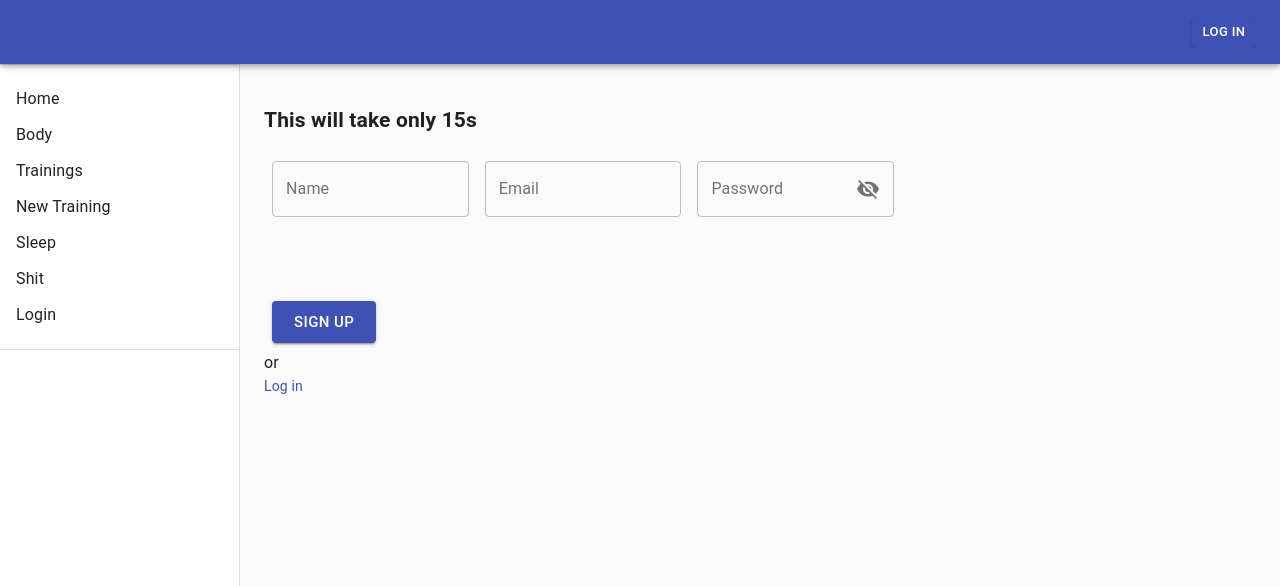
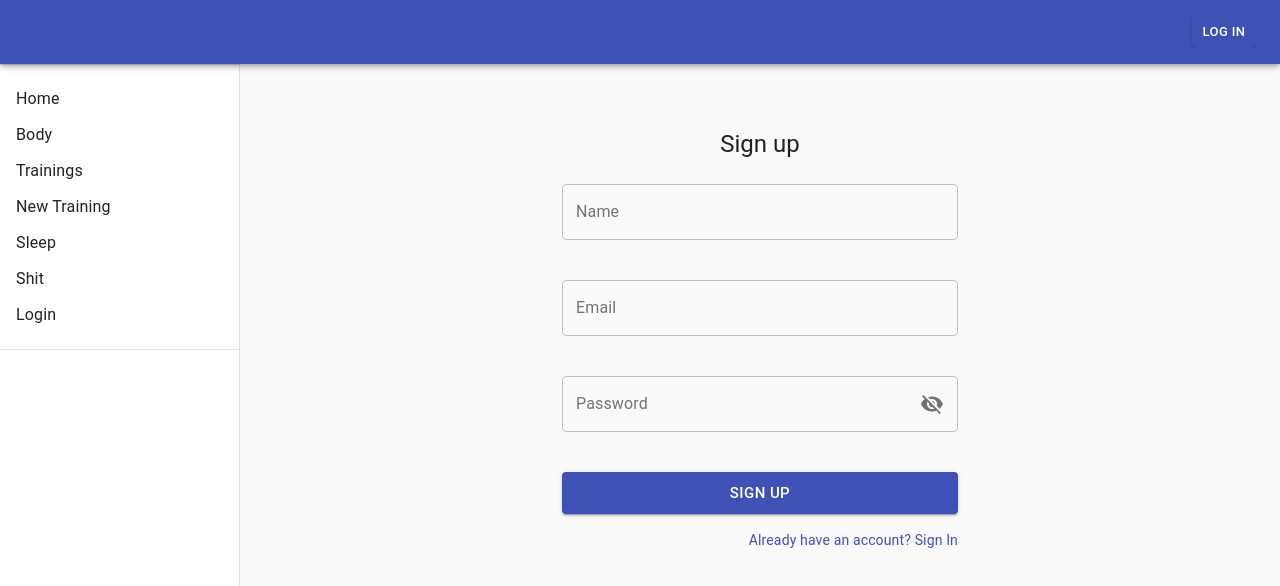
Before and after one commit to monikq/body-mentor, a React (Create React App) app: page /register-new-user in a window 1280 px wide. Shown: the top 586 px of the page. Built offline with nearby package versions, Linux system fonts and the light colour scheme.

Commit message:
add material-ui grid and basic styling

```diff
--- a/src/Components/App.js
+++ b/src/Components/App.js
@@ -1,85 +1,84 @@
-import React, { useState, useMemo, useContext } from "react"
+import React, { useState, useMemo, useContext } from "react";
 import {
   BrowserRouter as Router,
   Switch,
   Route,
-  Redirect
-} from "react-router-dom"
-import Home from "./Pages/Home"
-import ProtectedPage from "./Pages/ProtectedPage"
-import Login from "./Pages/Login"
-import { UserContext } from "./Utilities/UserContext"
-import { NotFound } from "./Errors"
-import Layout from "./Layout"
-import Trainings from "./Trainings"
-import Register from "./Pages/Register"
-
+  Redirect,
+} from "react-router-dom";
+import Home from "./Pages/Home";
+import ProtectedPage from "./Pages/ProtectedPage";
+import Login from "./Pages/Login";
+import { UserContext } from "./Utilities/UserContext";
+import { NotFound } from "./Errors";
+import Layout from "./Layout";
+import Trainings from "./Trainings";
+import Register from "./Pages/Register";
 
 export default function () {
-  const [user, setUser] = useState()
-  //const [trainings, setTrainings] = useState()
-  const providerValue = useMemo(() => ({user: user, setUser: setUser}), [user, setUser])
+  const [user, setUser] = useState();
+  // const [trainings, setTrainings] = useState()
+  const providerValue = useMemo(() => ({ user: user, setUser: setUser }), [
+    user,
+    setUser,
+  ]);
 
   const trainings = [
     {
       id: "111234",
-      name: 'Bary Trening',
-
-    }
-  ]
+      name: "Bary Trening",
+    },
+  ];
 
   const navLinks = [
     {
       id: 1,
       text: "Home",
-      path: '/'
+      path: "/",
     },
     {
       id: 2,
       text: "Body",
-      path: '/body'
+      path: "/body",
     },
     {
       id: 3,
       text: "Trainings",
-      path: '/trainings'
+      path: "/trainings",
     },
     {
       id: 4,
       text: "New Training",
-      path: '/new-training'
+      path: "/new-training",
     },
     {
       id: 5,
       text: "Sleep",
-      path: '/sleep'
+      path: "/sleep",
     },
     {
       id: 6,
       text: "Shit",
-      path: '/shit'
+      path: "/shit",
     },
     {
       id: 7,
       text: "Login",
-      path: '/login'
-    }
-  ]
-
+      path: "/login",
+    },
+  ];
 
   return (
     <Router>
-      <div>
       <UserContext.Provider value={providerValue}>
-          <Layout  trainings={trainings} navLinks = {navLinks} user={user}>
+        <Layout trainings={trainings} navLinks={navLinks} user={user}>
           <Switch>
             <Route exact path="/">
               <Home />
             </Route>
-                <PrivateRoute path="/body" >
+            <PrivateRoute path="/body">
               <ProtectedPage />
             </PrivateRoute>
-                <PrivateRoute path="/sleep" >
+            <PrivateRoute path="/sleep">
               <ProtectedPage />
             </PrivateRoute>
             {/* <PrivateRoute path="/sleep" render ={ () => <div>Sleep</div>} /> */}
@@ -95,24 +94,25 @@ export default function () {
             <PrivateRoute path="/shit">
               <ProtectedPage />
             </PrivateRoute>
-                <PrivateRoute path="/trainings" render={
-                  props => <Trainings {...props} trainings={trainings} />
-                } />
-                <PrivateRoute path="/new-training" render={
-                  props => <Trainings {...props} trainings={trainings} />
-                } />
+            <PrivateRoute
+              path="/trainings"
+              render={(props) => <Trainings {...props} trainings={trainings} />}
+            />
+            <PrivateRoute
+              path="/new-training"
+              render={(props) => <Trainings {...props} trainings={trainings} />}
+            />
 
-                <Route component={ NotFound } />
+            <Route component={NotFound} />
           </Switch>
         </Layout>
       </UserContext.Provider>
-      </div>
     </Router>
   );
 }
 
 function PrivateRoute({ children, ...rest }) {
-  const { user } = useContext(UserContext)
+  const { user } = useContext(UserContext);
   return (
     <Route
       {...rest}
@@ -123,7 +123,7 @@ function PrivateRoute({ children, ...rest }) {
           <Redirect
             to={{
               pathname: "/login",
-              state: { from: location }
+              state: { from: location },
             }}
           />
         )
--- a/src/Components/Layout/index.js
+++ b/src/Components/Layout/index.js
@@ -178,85 +178,3 @@ Layout.propTypes = {
 }
 
 export default withRouter (Layout)
-
-//withStyles(styles) Layout
-//withRouter(Layout) //we need it for navigation selected button to check our pathname and Layout is outside of
-// App.js so we need to use withRouter to have location, history and match in this component
-/* export default compose (
-    withStyles(styles),
-    withRouter
-)
-//in App.js > import { compose } from 'recompose'
-//add it as dependency for realibility > package.json test
-yarn add decompose
-*/
-
-
-
-
-/* const drawer = (
-  <div>
-      <Hidden /* sxDown */ /*>
-          <div className={classes.toolbar} />
-      </Hidden>
-
-      <Divider />
-      <List>
-          <MenuList>
-          {navLinks.map(({text, path}) => (
-            <MenuItem component={Link} to={path} selected={{path} === pathname}>
-                  {text}
-              </MenuItem>
-          ))}
-
-               <MenuItem component={Link} to="/" selected={'/' === pathname}>
-                  Home
-              </MenuItem>
-              <MenuItem component={Link} to="/public" selected={'/public' === pathname}>
-                  Public
-              </MenuItem>
-              <MenuItem component={Link} to="/protected" selected={'/protected' === pathname}>
-                Protected
-              </MenuItem>
-              <MenuItem component={Link} to="/login" selected={'/login' === pathname}>
-               Login
-              </MenuItem>
-              <MenuItem component={Link} to="new-training"  selected={'/new-training' === pathname}>
-                  Training
-              </MenuItem>
-              <MenuList>
-                  {trainings.map(({ id, name }) => {
-                      console.log("pathname", pathname)
-                      console.log("props", props)
-                      const to = `/new-training/${id}`
-                      return <MenuItem
-                          to={to}
-                          key={id}
-                          className={classes.nested}
-                          component={Link}
-                          selected={to === pathname}
-                          >
-                              {name}
-                          </MenuItem>
-                  })}
-              </MenuList>
-
-          </MenuList>
-           {['Inbox', 'Starred', 'Send email', 'Drafts'].map((text, index) => (
-          <ListItem button key={text}>
-              <ListItemIcon>{index % 2 === 0 ? <InboxIcon /> : <MailIcon />}</ListItemIcon>
-              <ListItemText primary={text} />
-          </ListItem>
-          ))}
-      </List>
-      <Divider />
-      <List>
-          {['All mail', 'Trash', 'Spam'].map((text, index) => (
-          <ListItem button key={text}>
-              <ListItemIcon>{index % 2 === 0 ? <InboxIcon /> : <MailIcon />}</ListItemIcon>
-              <ListItemText primary={text} />
-          </ListItem>
-          ))}
-      </List>
-  </div>
-) */
--- a/src/Components/Pages/Login/index.js
+++ b/src/Components/Pages/Login/index.js
@@ -1,63 +1,72 @@
- import React, {useContext, useState, Fragment} from 'react'
- import {
-    useHistory,
-    useLocation
-  } from "react-router-dom"
-import { UserContext }  from "../../Utilities/UserContext"
-import { login } from '../../Authentication'
+import React, { useContext, useState, Fragment } from "react";
+import { makeStyles } from "@material-ui/core/styles";
+import clsx from "clsx";
+import { IconButton, Button, Link, Typography } from "@material-ui/core";
+import OutlinedInput from "@material-ui/core/OutlinedInput";
+import InputLabel from "@material-ui/core/InputLabel";
+import InputAdornment from "@material-ui/core/InputAdornment";
+import FormControl from "@material-ui/core/FormControl";
+import Visibility from "@material-ui/icons/Visibility";
+import VisibilityOff from "@material-ui/icons/VisibilityOff";
+import Grid from "@material-ui/core/Grid";
+import Container from "@material-ui/core/Container";
+import FormHelperText from "@material-ui/core/FormHelperText";
+import { useHistory, useLocation } from "react-router-dom";
+import { UserContext } from "../../Utilities/UserContext";
 
-import { makeStyles } from '@material-ui/core/styles';
-import clsx from 'clsx';
-import {IconButton, Button, Link, Typography} from '@material-ui/core';
-import OutlinedInput from '@material-ui/core/OutlinedInput';
-import InputLabel from '@material-ui/core/InputLabel';
-import InputAdornment from '@material-ui/core/InputAdornment';
-import FormControl from '@material-ui/core/FormControl';
-import Visibility from '@material-ui/icons/Visibility';
-import VisibilityOff from '@material-ui/icons/VisibilityOff';
+import { login } from "../../Authentication";
 
 const useStyles = makeStyles((theme) => ({
   root: {
-    display: 'flex',
-    flexWrap: 'wrap',
+    display: "flex",
+    flexWrap: "wrap",
   },
   margin: {
-    margin: theme.spacing(1),
+    margin: theme.spacing(3, 0, 2),
   },
   withoutLabel: {
     marginTop: theme.spacing(3),
   },
-  textField: {
-    width: '25ch',
+  paper: {
+    marginTop: theme.spacing(5),
+    display: "flex",
+    flexDirection: "column",
+    alignItems: "center",
+  },
+  form: {
+    width: "100%", // Fix IE 11 issue.
+    marginTop: theme.spacing(1),
   },
 }));
 
-
 export default () => {
-    const classes = useStyles()
-    const { user, setUser } = useContext(UserContext)
-    let history = useHistory()
-    let location = useLocation()
-    let { from } = location.state || { from: { pathname: "/" } }
+  const classes = useStyles();
+  const { user, setUser } = useContext(UserContext);
+  let history = useHistory();
+  let location = useLocation();
+  let { from } = location.state || { from: { pathname: "/" } };
 
   const [values, setValues] = useState({
-      email: 'test@gmail.com',
-      password: 'password',
+    email: "test@gmail.com",
+    password: "password",
     showPassword: false,
-    })
-    const [error, setError] = useState(false)
+  });
+  const [error, setError] = useState(false);
 
-    const LogoutButton = () => ( <button
+  const LogoutButton = () => (
+    <button
       onClick={() => {
-          setUser(null)
+        setUser(null);
         //history.push("/public")
       }}
-      >Logout</button>
-      )
+    >
+      Logout
+    </button>
+  );
 
   const handleChange = (prop) => (event) => {
-      event.preventDefault()
-      setError(false)
+    event.preventDefault();
+    setError(false);
     setValues({ ...values, [prop]: event.target.value });
   };
 
@@ -70,63 +79,67 @@ export default () => {
   };
 
   const handleSubmit = async (event) => {
-      event.preventDefault()
-      const response = await login(values)
+    event.preventDefault();
+    const response = await login(values);
 
-      if(response.success === 0) {
-        setError(response.msg)
+    if (response.success === 0) {
+      setError(response.msg);
+    } else if (response.success === 1) {
+      setUser(response.user);
+      if (from.pathname !== "/") history.replace(from);
+    } else {
+      console.log("error - database input is not in range of values");
     }
-      else if(response.success === 1) {
-        setUser(response.user)
-        if(from.pathname !== '/')
-          history.replace(from)
-      }
-      else {
-        console.log('error - database input is not in range of values')
-      }
-    }
-
-    const _renderError = () => (
-      //<FormHelperText>{helperText}</FormHelperText>
-      //https://material-ui.com/components/radio-buttons/#show-error
-      error ? (<p  style={{color: "red"}}>{error}</p>) : ''
-    )
+  };
 
   return (
-      <Fragment>
-
-        { user ? (
+    <Container component="main" maxWidth="xs">
+      {user ? (
         <Fragment>
           {/* <pre>{JSON.stringify(user, null, 2)}</pre> */}
-            <h2>Welcome {user['username']}</h2>
-            <h3>your email is {user['user_email']}</h3>
+          <h2>Welcome {user["username"]}</h2>
+          <h3>your email is {user["user_email"]}</h3>
           <LogoutButton />
         </Fragment>
       ) : (
-            <div>
+        <div className={classes.paper}>
+          <Typography component="h1" variant="h5">
+            Sign in
+          </Typography>
           <form
-                  onSubmit={
-                    async (event) => { handleSubmit(event) }
-                  }
+            onSubmit={async (event) => {
+              handleSubmit(event);
+            }}
           >
-              <FormControl className={clsx(classes.margin, classes.textField)} variant="outlined">
+            <FormControl
+              className={clsx(classes.margin)}
+              variant="outlined"
+              fullWidth
+            >
               <InputLabel htmlFor="component-outlined">Email</InputLabel>
               <OutlinedInput
                 required
-                  id="component-outlined"
-                  type="email" value={values.email}
-                  onChange={handleChange('email')}
-                  label="Email"
+                id="email"
+                label="email"
+                type="email"
+                value={values.email}
+                onChange={handleChange("email")}
               />
             </FormControl>
-              <FormControl className={clsx(classes.margin, classes.textField)} variant="outlined">
-                <InputLabel htmlFor="outlined-adornment-password">Password</InputLabel>
+            <FormControl
+              className={clsx(classes.margin)}
+              variant="outlined"
+              fullWidth
+            >
+              <InputLabel htmlFor="outlined-adornment-password">
+                Password
+              </InputLabel>
               <OutlinedInput
                 required
                 id="outlined-adornment-password"
-                  type={values.showPassword ? 'text' : 'password'}
+                type={values.showPassword ? "text" : "password"}
                 value={values.password}
-                  onChange={handleChange('password')}
+                onChange={handleChange("password")}
                 endAdornment={
                   <InputAdornment position="end">
                     <IconButton
@@ -142,25 +155,37 @@ export default () => {
                 labelWidth={70}
               />
             </FormControl>
-                <br />
-                <Button type="submit" variant="contained" disableRipple  size="large" color="primary" className={classes.margin}>
+            <FormControl error={error}>
+              <FormHelperText>{error}</FormHelperText>
+            </FormControl>
+            <Button
+              type="submit"
+              fullWidth
+              variant="contained"
+              disableRipple
+              size="large"
+              color="primary"
+              className={classes.margin}
+            >
               Log in
             </Button>
-                <Typography> or
+            <Grid container>
+              <Grid item xs />
+              <Grid item>
                 <Link
-                  component="button"
+                  href="#"
                   variant="body2"
                   onClick={() => {
-                    history.push("/register-new-user")
+                    history.push("/register-new-user");
                   }}
                 >
-                  Sign up
-                </Link></Typography>
+                  {"Don't have an account? Sign Up"}
+                </Link>
+              </Grid>
+            </Grid>
           </form>
-                { _renderError() }
-
         </div>
       )}
-      </Fragment>
+    </Container>
   );
-  }
+};
--- a/src/Components/Pages/Register/index.js
+++ b/src/Components/Pages/Register/index.js
@@ -1,69 +1,66 @@
-import React, {useContext, useState, Fragment} from 'react'
+import React, { useContext, useState } from "react";
+import { makeStyles } from "@material-ui/core/styles";
+import clsx from "clsx";
+import { IconButton, Button, Link, Typography } from "@material-ui/core";
+import OutlinedInput from "@material-ui/core/OutlinedInput";
+import InputLabel from "@material-ui/core/InputLabel";
+import InputAdornment from "@material-ui/core/InputAdornment";
+import FormControl from "@material-ui/core/FormControl";
+import Visibility from "@material-ui/icons/Visibility";
+import VisibilityOff from "@material-ui/icons/VisibilityOff";
+import Grid from "@material-ui/core/Grid";
+import Container from "@material-ui/core/Container";
+import FormHelperText from "@material-ui/core/FormHelperText";
 import {
   //BrowserRouter as Router,
-    useHistory
+  useHistory,
   //, useLocation
-  } from "react-router-dom"
-import { UserContext }  from "../../Utilities/UserContext"
-import { register } from '../../Authentication'
+} from "react-router-dom";
+import { UserContext } from "../../Utilities/UserContext";
 
-import { makeStyles } from '@material-ui/core/styles';
-import clsx from 'clsx';
-import {IconButton, Button, Link, Typography} from '@material-ui/core';
-import OutlinedInput from '@material-ui/core/OutlinedInput';
-import InputLabel from '@material-ui/core/InputLabel';
-import InputAdornment from '@material-ui/core/InputAdornment';
-import FormControl from '@material-ui/core/FormControl';
-import Visibility from '@material-ui/icons/Visibility';
-import VisibilityOff from '@material-ui/icons/VisibilityOff';
+import { register } from "../../Authentication";
 
 const useStyles = makeStyles((theme) => ({
   root: {
-    display: 'flex',
-    flexWrap: 'wrap',
+    display: "flex",
+    flexWrap: "wrap",
   },
   margin: {
-    margin: theme.spacing(1),
+    margin: theme.spacing(3, 0, 2),
   },
   withoutLabel: {
     marginTop: theme.spacing(3),
   },
-  textField: {
-    width: '25ch',
+  paper: {
+    marginTop: theme.spacing(5),
+    display: "flex",
+    flexDirection: "column",
+    alignItems: "center",
+  },
+  form: {
+    width: "100%", // Fix IE 11 issue.
+    marginTop: theme.spacing(1),
   },
 }));
 
-//error and confirmation style for errors in registration and login and future tabs > ?? global / style hooks?
-
-
 export default () => {
-    const classes = useStyles()
-    const { user, setUser } = useContext(UserContext)
-    let history = useHistory()
+  const classes = useStyles();
+  const { user, setUser } = useContext(UserContext);
+  let history = useHistory();
   //let location = useLocation()
   //let { from } = location.state || { from: { pathname: "/" } }  //history.replace(from) //go use this function
 
   const [values, setValues] = useState({
-      username: '',
-      email: '',
-      password: '',
-      showPassword: false
-    })
-    const [error, setError] = useState(false)
+    username: "",
+    email: "",
+    password: "",
+    showPassword: false,
+  });
+  const [error, setError] = useState(false);
   //const [confirmation, setConfirmation] = useState(false)
 
-    //a lot of login, log out and sign in buttons on both pages > 3 pages
-    const LogoutButton = () => ( <button
-      onClick={() => {
-          setUser(null)
-          history.push("/public")
-          }}
-      >Logout</button>
-      )
-
-
   const handleChange = (prop) => (event) => {
-      event.preventDefault()
+    event.preventDefault();
     setValues({ ...values, [prop]: event.target.value });
   };
 
@@ -76,71 +73,81 @@ export default () => {
   };
 
   const handleSubmit = async (event) => {
-      event.preventDefault()
-      setError(false)
+    event.preventDefault();
+    setError(false);
     //setConfirmation(false)
-      const response = await register(values)
+    const response = await register(values);
 
     //db response validation
-      if(response.success === 0){
-        console.log(response.success, " and ", response.msg)
-        setError(response.msg)
+    if (response.success === 0) {
+      console.log(response.success, " and ", response.msg);
+      setError(response.msg);
     } else {
-        //setConfirmation(response.msg)
+      //setConfirmation(response.msg) > go tp New user confirmation page
     }
     //setUser(response.user) //if you want to login user
     //history.replace(from) //go to saved page
-    }
-
-    const _renderError = () => (
-      error ? (<p  style={{color: "red"}}>{error}</p>) : (<p style={{color: "white"}}> . </p>)
-    )
+  };
 
   return (
-      <Fragment>
-        { user ? (
-          <Fragment>
-            {/* this is shared between login and register page > component? */}
-              <pre>{JSON.stringify(user, null, 2)}</pre>
-              <h2>User {user['username']}</h2>
-              <LogoutButton />
-          </Fragment>
+    <Container component="main" maxWidth="xs">
+      {user ? (
+        console.log("push to login page")
       ) : (
-            <div>
-              <h2>This will take only 15s</h2>
+        <div className={classes.paper}>
+          <Typography component="h1" variant="h5">
+            Sign up
+          </Typography>
           <form
-                  onSubmit={
-                    async (event) => { handleSubmit(event) }
-                  }
+            onSubmit={async (event) => {
+              handleSubmit(event);
+            }}
           >
-              <FormControl className={clsx(classes.margin, classes.textField)} variant="outlined">
+            <FormControl
+              className={clsx(classes.margin)}
+              variant="outlined"
+              fullWidth
+            >
               <InputLabel htmlFor="component-outlined">Name</InputLabel>
               <OutlinedInput
                 id="component-outlined"
-                  type="text" value={values.username}
-                  onChange={handleChange('username')}
+                type="text"
+                value={values.username}
+                onChange={handleChange("username")}
                 label="Name"
               />
             </FormControl>
-              <FormControl className={clsx(classes.margin, classes.textField)} variant="outlined">
+            <FormControl
+              className={clsx(classes.margin)}
+              variant="outlined"
+              fullWidth
+            >
               <InputLabel htmlFor="component-outlined">Email</InputLabel>
               <OutlinedInput
                 required
                 id="component-outlined"
-                  type="email" value={values.email}
-                  onChange={handleChange('email')}
+                type="email"
+                value={values.email}
+                onChange={handleChange("email")}
                 label="Email"
               />
             </FormControl>
-              <FormControl className={clsx(classes.margin, classes.textField)} variant="outlined">
-                <InputLabel htmlFor="outlined-adornment-password">Password</InputLabel>
+            <FormControl
+              className={clsx(classes.margin, classes.textField)}
+              variant="outlined"
+              fullWidth
+            >
+              <InputLabel htmlFor="outlined-adornment-password">
+                Password
+              </InputLabel>
               <OutlinedInput
                 required
                 id="outlined-adornment-password"
-                  type={values.showPassword ? 'text' : 'password'}
+                type={values.showPassword ? "text" : "password"}
                 value={values.password}
-                  min="6" max="100"
-                  onChange={handleChange('password')}
+                min="6"
+                max="100"
+                onChange={handleChange("password")}
                 endAdornment={
                   <InputAdornment position="end">
                     <IconButton
@@ -156,29 +163,37 @@ export default () => {
                 labelWidth={70}
               />
             </FormControl>
-                <br />
-                <br />
-                { _renderError() }
-
-
-                <Button type="submit" variant="contained" size="large" color="primary" className={classes.margin}>
+            <FormControl error={error}>
+              <FormHelperText>{error}</FormHelperText>
+            </FormControl>
+            <Button
+              type="submit"
+              fullWidth
+              variant="contained"
+              disableRipple
+              size="large"
+              color="primary"
+              className={classes.margin}
+            >
               Sign up
             </Button>
-                <Typography> or </Typography>
+            <Grid container>
+              <Grid item xs />
+              <Grid item>
                 <Link
-                  component="button"
+                  href="#"
                   variant="body2"
                   onClick={() => {
-                    history.push("/login")
+                    history.push("/login");
                   }}
                 >
-                  Log in
+                  {"Already have an account? Sign In"}
                 </Link>
+              </Grid>
+            </Grid>
           </form>
-
-
         </div>
       )}
-      </Fragment>
+    </Container>
   );
-  }
+};
```
Also changed, not shown: src/Components/Pages/Home/index.js (+47 -19 lines), 1 other file (tests, documents, lock files or other folders). Lines whose indentation alone changed are shown as unchanged.
